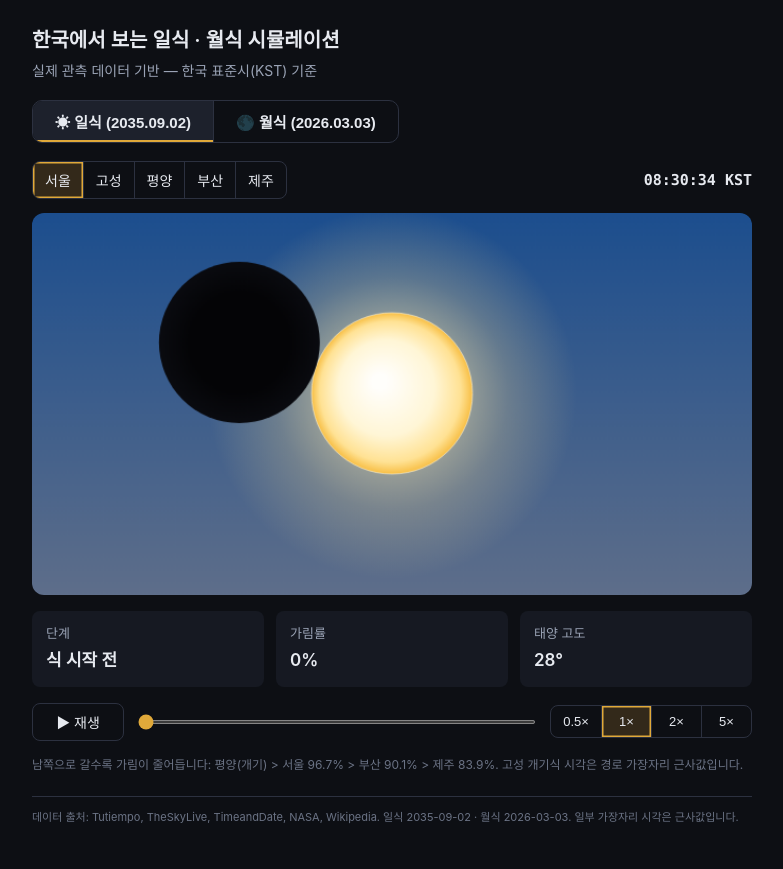
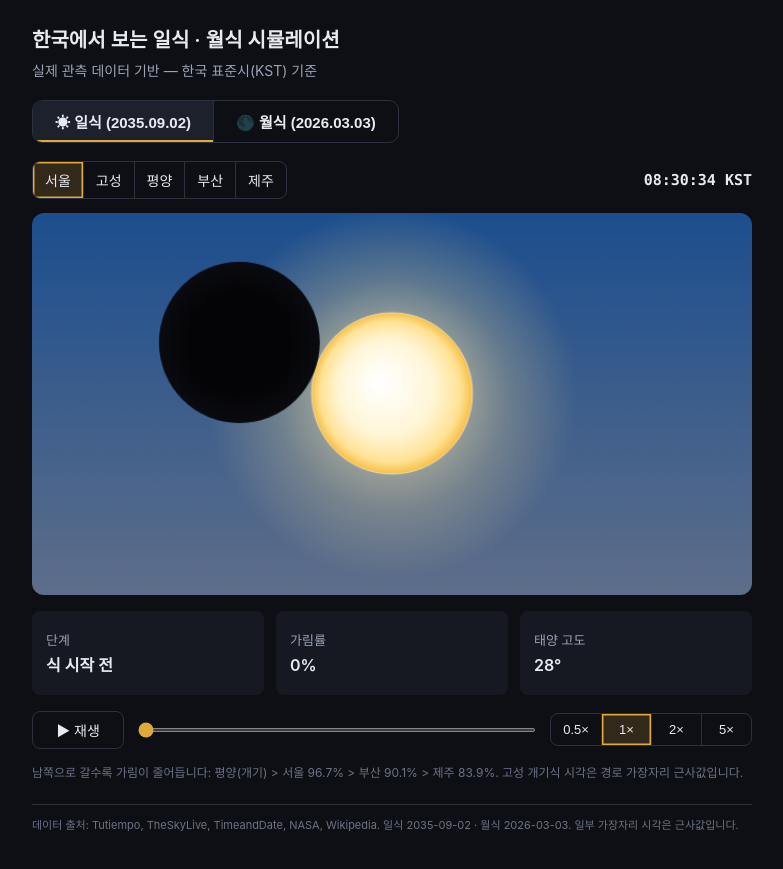
Before and after one commit to endurance5278-collab/eclipse, a plain HTML site: page index.html in a window 1280 px wide. Shown: the whole page, without its empty margins (248-1031 px from the left). Drawn offline with Linux system fonts and the light colour scheme.

Commit message:
Add files via upload

```diff
--- a/index.html
+++ b/index.html
@@ -32,9 +32,9 @@
   .stage{width:100%; border-radius:12px; overflow:hidden; background:#05060a; line-height:0;}
   canvas{width:100%; display:block;}
   .cards{display:grid; grid-template-columns:repeat(3,1fr); gap:12px; margin:16px 0;}
-  .card{background:var(--panel); border-radius:8px; padding:12px 14px;}
+  .card{background:var(--panel); border-radius:8px; padding:12px 14px; height:84px; overflow:hidden; display:flex; flex-direction:column; justify-content:center;}
   .card .lbl{font-size:13px; color:var(--muted); margin:0;}
-  .card .val{font-size:17px; font-weight:600; margin:4px 0 0;}
+  .card .val{font-size:16px; font-weight:600; margin:4px 0 0; line-height:1.25; white-space:nowrap; overflow:hidden; text-overflow:ellipsis;}
   .controls{display:flex; align-items:center; gap:12px; flex-wrap:wrap;}
   .btn{background:transparent; color:var(--text); border:1px solid var(--line); border-radius:8px; padding:8px 16px; font-size:14px; cursor:pointer; min-width:92px;}
   .btn:hover{background:var(--panel2);}
```
